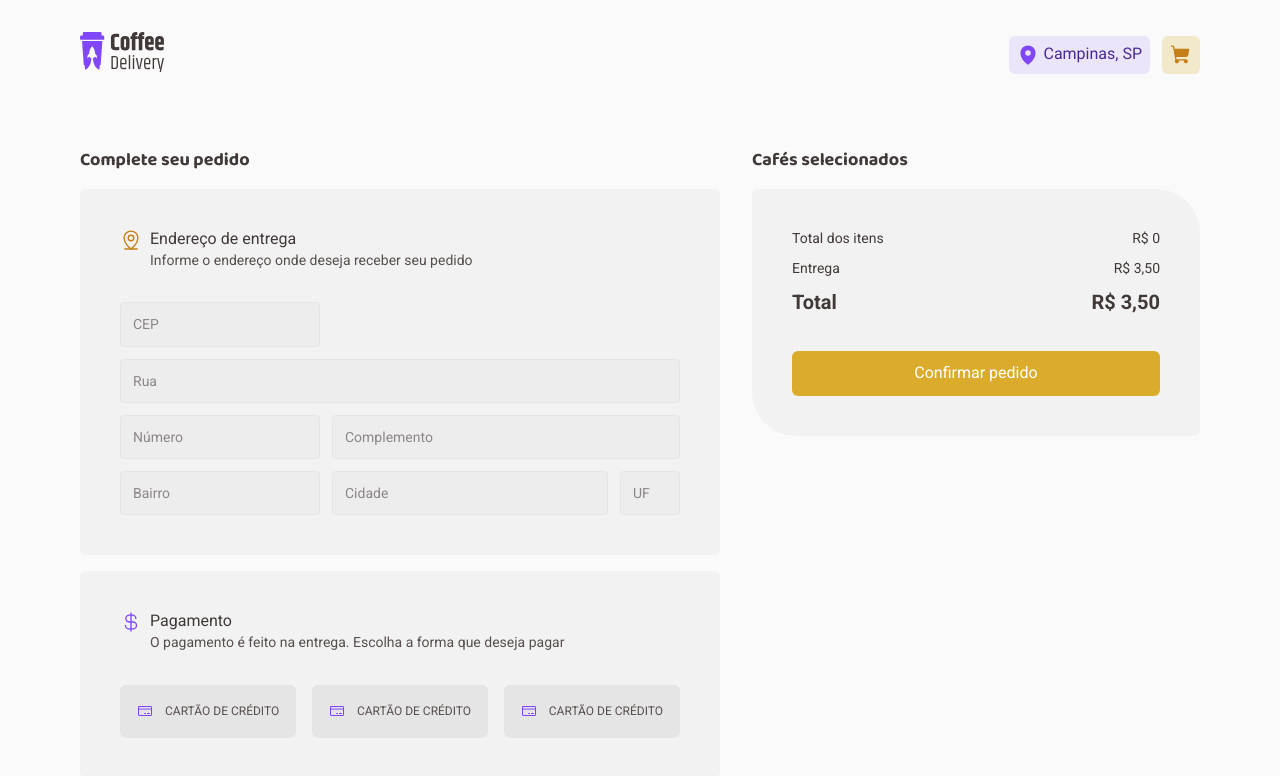
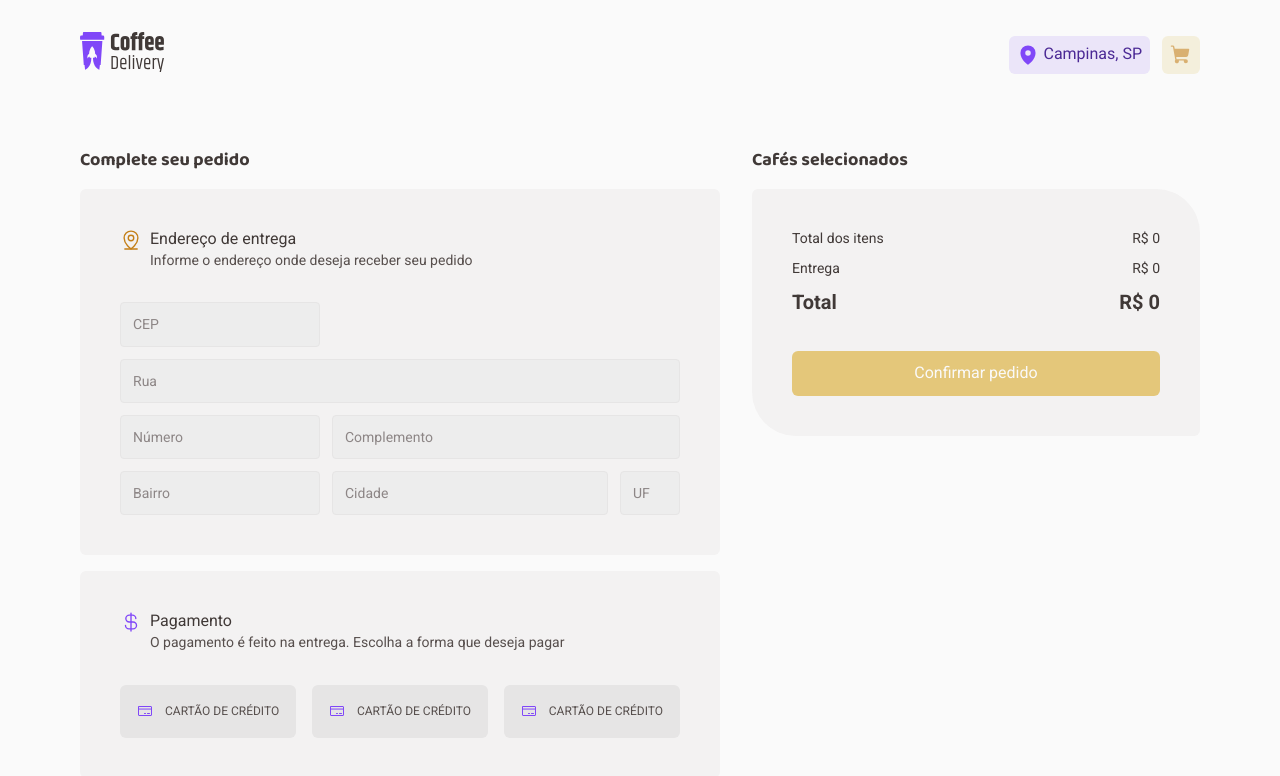
Before and after one commit to pedromeira220/coffee-delivery, a React (Vite) app: page /checkout in a window 1280 px wide. Shown: the top 776 px of the page. Built offline with nearby package versions, Linux system fonts and the light colour scheme.

Commit message:
feat: adding some UX improvements

```diff
--- a/src/components/CartButton/index.tsx
+++ b/src/components/CartButton/index.tsx
@@ -1,13 +1,14 @@
 import { ShoppingCart } from 'phosphor-react'
+import { ButtonHTMLAttributes } from 'react'
 import { CartButtonContainer, Counter } from './style'
 
-interface CartButtonProps {
+interface CartButtonProps extends ButtonHTMLAttributes<HTMLButtonElement> {
   counterNumber?: number
 }
 
-export function CartButton({ counterNumber }: CartButtonProps) {
+export function CartButton({ counterNumber, ...rest }: CartButtonProps) {
   return (
-    <CartButtonContainer>
+    <CartButtonContainer {...rest}>
       <ShoppingCart weight="fill" size={22} />
       {counterNumber && <Counter>{counterNumber}</Counter>}
     </CartButtonContainer>
--- a/src/components/CoffeeItem/index.tsx
+++ b/src/components/CoffeeItem/index.tsx
@@ -25,6 +25,9 @@ export function CoffeeItem({ availableCoffee }: CoffeeItemProps) {
   const formattedCoffeePrice = formatCoffeePrice(availableCoffee.price)
 
   function handleAddToCart() {
+    if (amountOfCoffee === 0) {
+      return
+    }
     addCoffeeInCart(availableCoffee, amountOfCoffee)
     setAmountOfCoffee(0)
   }
--- a/src/components/Header/index.tsx
+++ b/src/components/Header/index.tsx
@@ -1,18 +1,24 @@
-import { useContext } from 'react'
+import { useContext, useEffect, useState } from 'react'
 import { Link } from 'react-router-dom'
 import { CoffeeContext, ICoffee } from '../../contexts/CoffeeContext'
-import { CartButton } from '../CartButton'
 import {
   AddressButton,
   AddressIcon,
   HeaderContainer,
+  LinkCardButton,
   LogoImgComponent,
 } from './style'
 
 export function Header() {
   const { coffeesInCart } = useContext(CoffeeContext)
 
-  const amountOfCoffeeInCart = calculateAmountOfCoffeeInCart(coffeesInCart)
+  const [amountOfCoffeeInCart, setAmountOfCoffeeInCart] = useState(
+    calculateAmountOfCoffeeInCart(coffeesInCart)
+  )
+
+  useEffect(() => {
+    setAmountOfCoffeeInCart(calculateAmountOfCoffeeInCart(coffeesInCart))
+  }, [coffeesInCart])
 
   function calculateAmountOfCoffeeInCart(coffeesInCart: ICoffee[]) {
     let amount = 0
@@ -39,9 +45,13 @@ export function Header() {
           <AddressIcon size={22} weight="fill" />
           <span>Campinas, SP</span>
         </AddressButton>
-        <Link to="/checkout">
-          <CartButton counterNumber={amountOfCoffeeInCart} />
-        </Link>
+        {amountOfCoffeeInCart ? (
+          <Link to="/checkout">
+            <LinkCardButton counterNumber={amountOfCoffeeInCart} />
+          </Link>
+        ) : (
+          <LinkCardButton counterNumber={amountOfCoffeeInCart} disabled />
+        )}
       </div>
     </HeaderContainer>
   )
--- a/src/components/Header/style.ts
+++ b/src/components/Header/style.ts
@@ -1,5 +1,7 @@
 import { MapPin } from 'phosphor-react'
 import styled from 'styled-components'
+
+import { CartButton } from '../CartButton'
 
 export const HeaderContainer = styled.header`
   display: flex;
@@ -46,3 +48,9 @@ export const AddressButton = styled.button`
 export const AddressIcon = styled(MapPin)`
   color: ${props => props.theme.purple};
 `
+export const LinkCardButton = styled(CartButton)`
+  &:disabled {
+    opacity: 0.6;
+    cursor: not-allowed;
+  }
+`
--- a/src/components/PrimaryButton/styles.ts
+++ b/src/components/PrimaryButton/styles.ts
@@ -8,8 +8,13 @@ export const PrimaryButtonContainer = styled.button`
   border-radius: 6px;
   transition-duration: 0.1s;
 
-  &:hover {
+  &:hover:not(:disabled) {
     background-color: ${props => props.theme['yellow-dark']};
     cursor: pointer;
   }
+
+  &:disabled {
+    opacity: 0.6;
+    cursor: not-allowed;
+  }
 `
--- a/src/contexts/CoffeeContext.tsx
+++ b/src/contexts/CoffeeContext.tsx
@@ -112,10 +112,10 @@ export function CoffeeContextProvider({ children }: CoffeeContextProvider) {
   return (
     <CoffeeContext.Provider
       value={{
+        listOfAvailableCoffees,
+        coffeesInCart,
         deleteCoffeeInCartById,
         updateCoffeeInCartById,
-        listOfAvailableCoffees,
-        coffeesInCart,
         setCoffeesInCart,
         addCoffeeInCart,
       }}
--- a/src/pages/Checkout/index.tsx
+++ b/src/pages/Checkout/index.tsx
@@ -38,6 +38,8 @@ export function Checkout() {
 
   const totalCost = sumOfCoffeesPrice + deliveryCost
   const formattedTotalCost = formatCoffeePrice(totalCost)
+
+  const isConfirmButtonDisabled = sumOfCoffeesPrice === 0
 
   return (
     <CheckoutContainer>
@@ -96,13 +98,18 @@ export function Checkout() {
             </div>
             <div>
               <span>Entrega</span>
-              <span>R$ {formattedDeliveryCost}</span>
+              <span>
+                R$ {isConfirmButtonDisabled ? 0 : formattedDeliveryCost}
+              </span>
             </div>
             <div>
               <h3>Total</h3>
-              <h3>R$ {formattedTotalCost}</h3>
+              <h3>R$ {isConfirmButtonDisabled ? 0 : formattedTotalCost}</h3>
             </div>
-            <PrimaryButton text="Confirmar pedido" />
+            <PrimaryButton
+              text="Confirmar pedido"
+              disabled={isConfirmButtonDisabled}
+            />
           </footer>
         </div>
       </SelectCoffeeWrapper>
```
